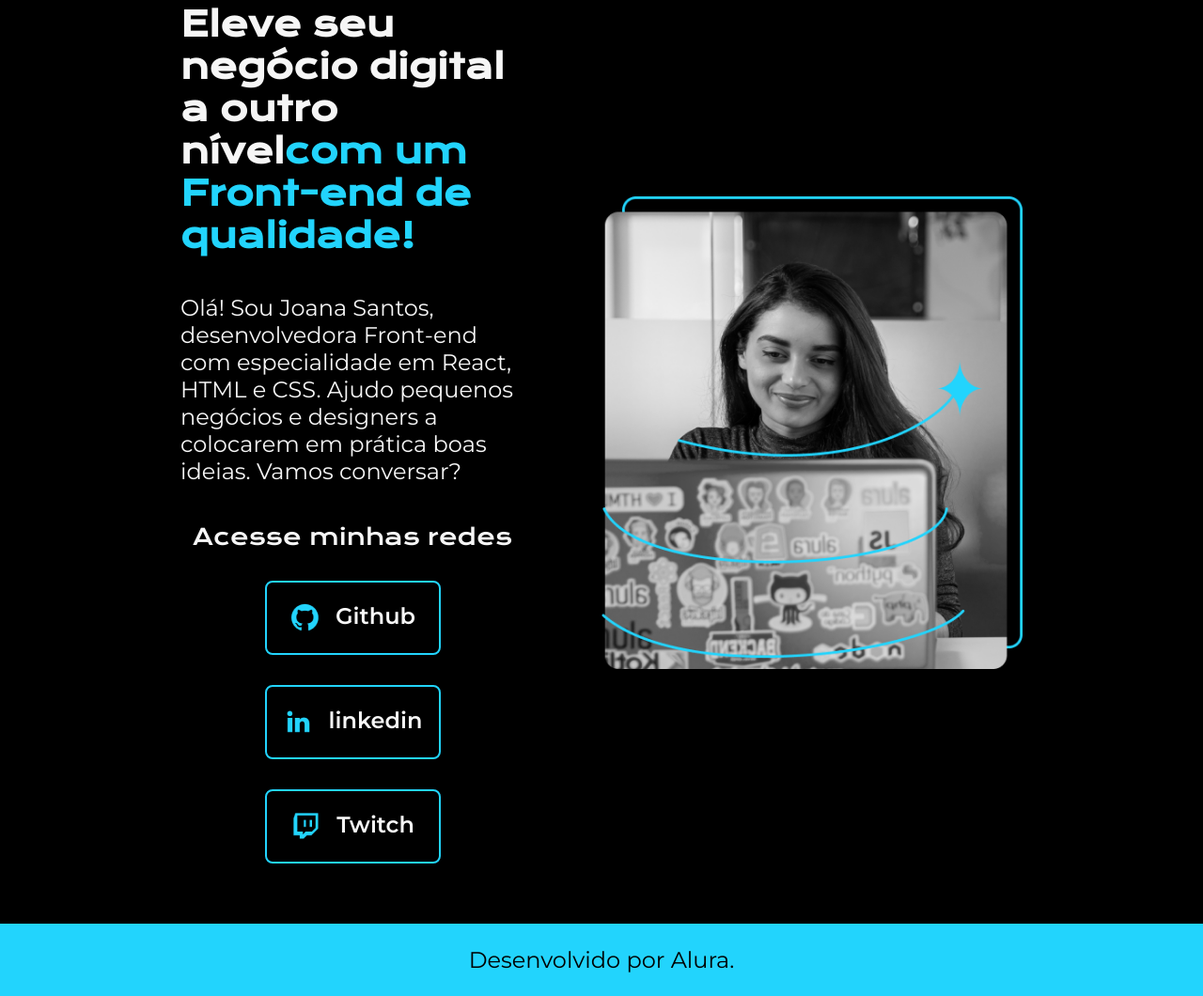
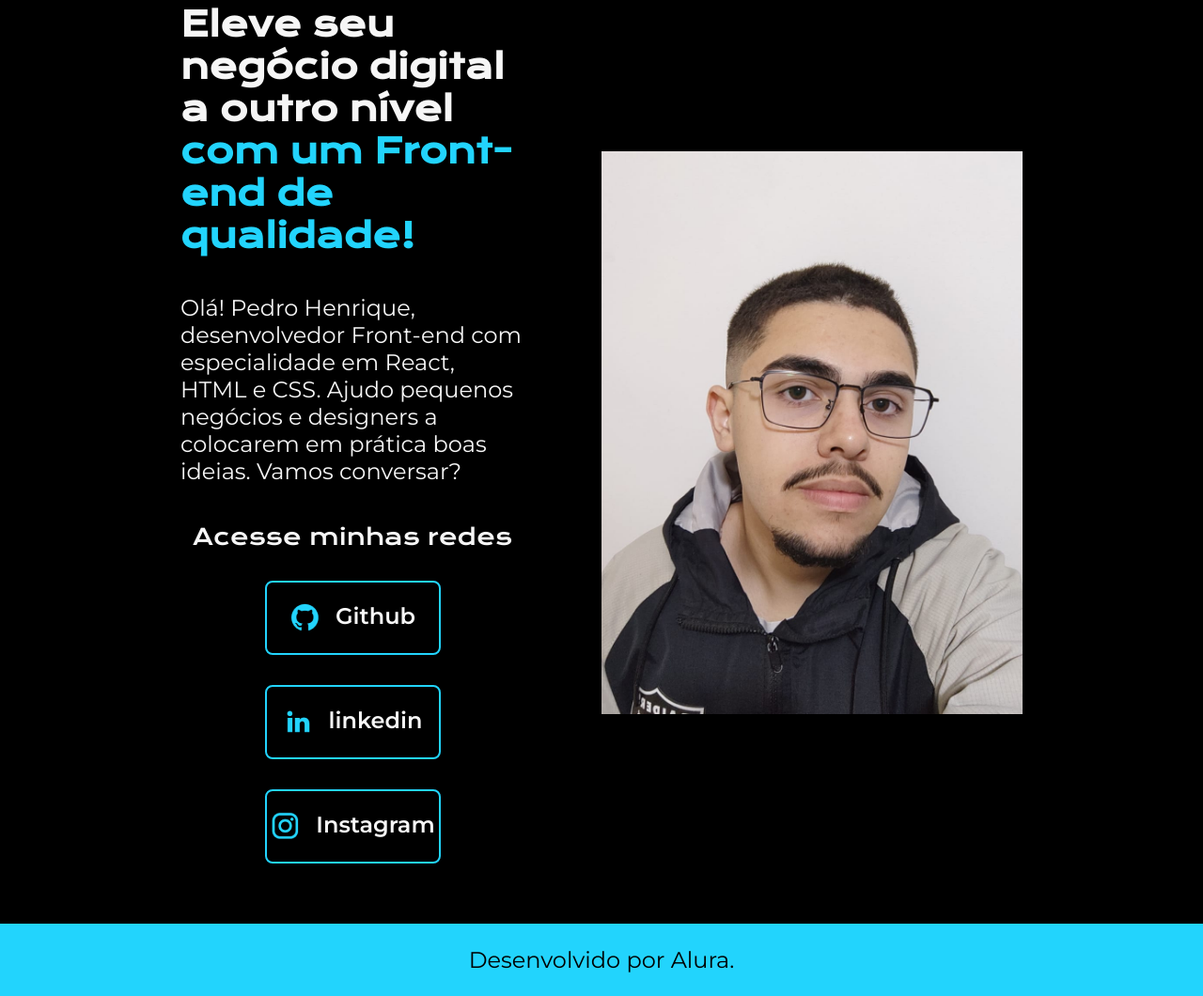
Before and after one commit to thepedrohalves/meu-portifolio, a plain HTML site: page index.html in a window 1280 px wide. Shown: the part 116-1176 px from the top of the page at 94% size. Drawn offline with nearby package versions, Linux system fonts and the light colour scheme.

Commit message:
Firs commit 01/12/23 3.0

```diff
--- a/index.html
+++ b/index.html
@@ -19,30 +19,30 @@
     <main class="apresentacao">
         <section class="apresentacao__conteudo">
             <h1 class="apresentacao__conteudo__titulo">Eleve seu negócio digital a outro nível<strong
-            class="titulo-destaque">com um Front-end de qualidade!
+            class="titulo-destaque"> com um Front-end de qualidade!
             </strong></h1>
-            <p class="apresentacao__conteudo__texto">Olá! Sou Joana Santos, desenvolvedora
+            <p class="apresentacao__conteudo__texto">Olá! Pedro Henrique, desenvolvedor
             Front-end com especialidade em React, HTML e
             CSS. Ajudo pequenos negócios e designers a
             colocarem em prática boas ideias. Vamos
             conversar?</p>
             <div class="apresentacao__links">
                 <h2 class="apresentacao__links__subtitulo">Acesse minhas redes</h2>
-                <a class="apresentacao__links__navegacao" href="https://github.com/rafaballerini">
+                <a class="apresentacao__links__navegacao" href="https://github.com/thepedrohalves">
                     <img src="./assets/github.png">
                     Github
                 </a>
-                <a class="apresentacao__links__navegacao" href="https://linkedin.com/in/rafaellaballerini">
+                <a class="apresentacao__links__navegacao" href="https://www.linkedin.com/in/pedro-henrique-dos-santos-alves-960546241/">
                     <img src="./assets/linkedin.png">
                     linkedin
                 </a>
-                <a class="apresentacao__links__navegacao" href="https://twitch.tv/guilimadev">
-                    <img src="./assets/twitch.png">
-                    Twitch
+                <a class="apresentacao__links__navegacao" href="https://www.instagram.com/thepedroalves_/">
+                    <img src="./assets/instagram.png">
+                    Instagram
                 </a>
             </div>
         </section>
-        <img class="apresentacao__imagem" src="./assets/imagem.png" alt="Foto da Joana Santos programando">
+        <img class="apresentacao__imagem" src="./assets/foto-de-perfil.png" alt="Foto de Pedro Henrique">
     </main>
     <footer class="rodape">
         <p>Desenvolvido por Alura.</p>
```
Also changed, not shown: assets/foto-de-perfil.png (added).
